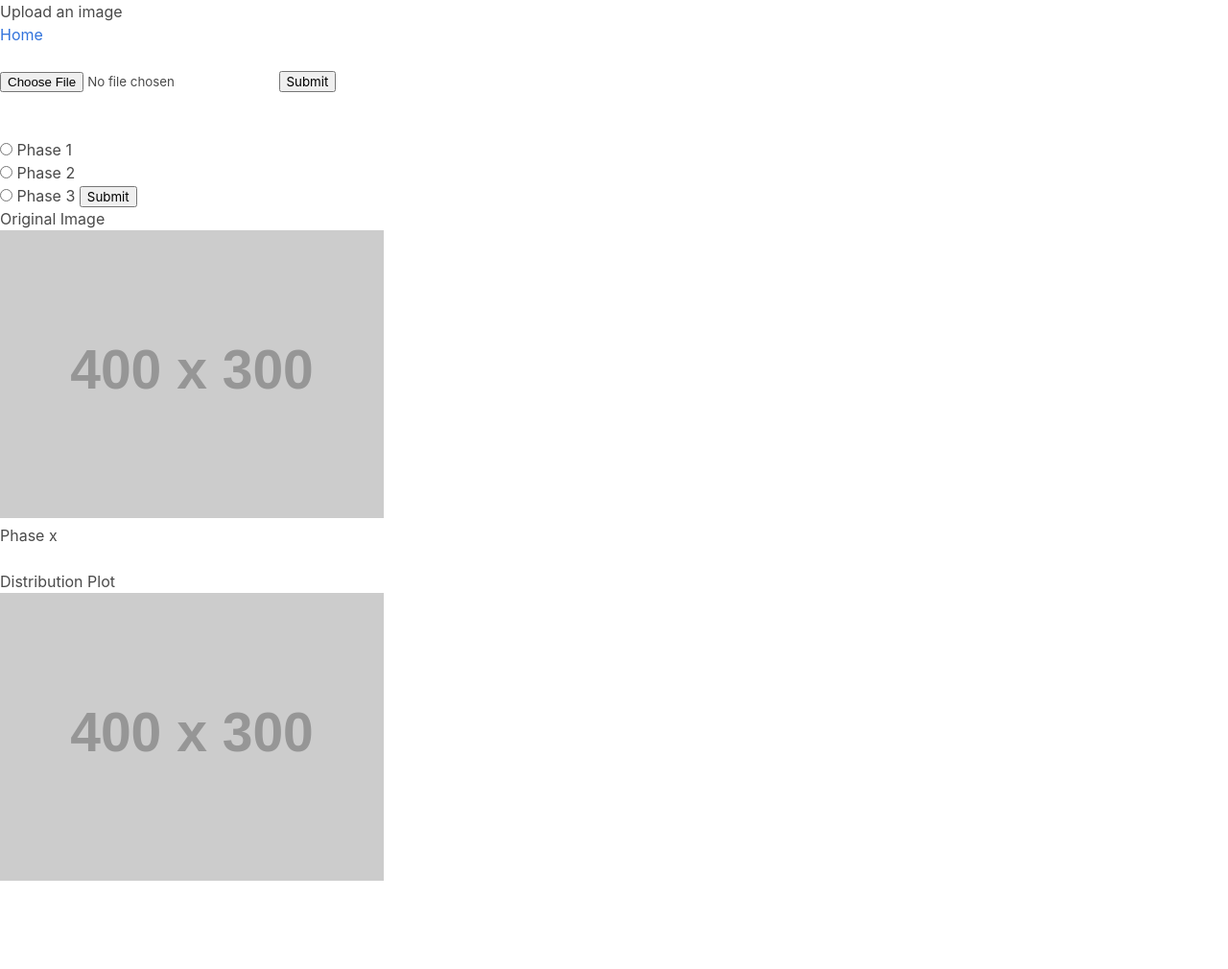
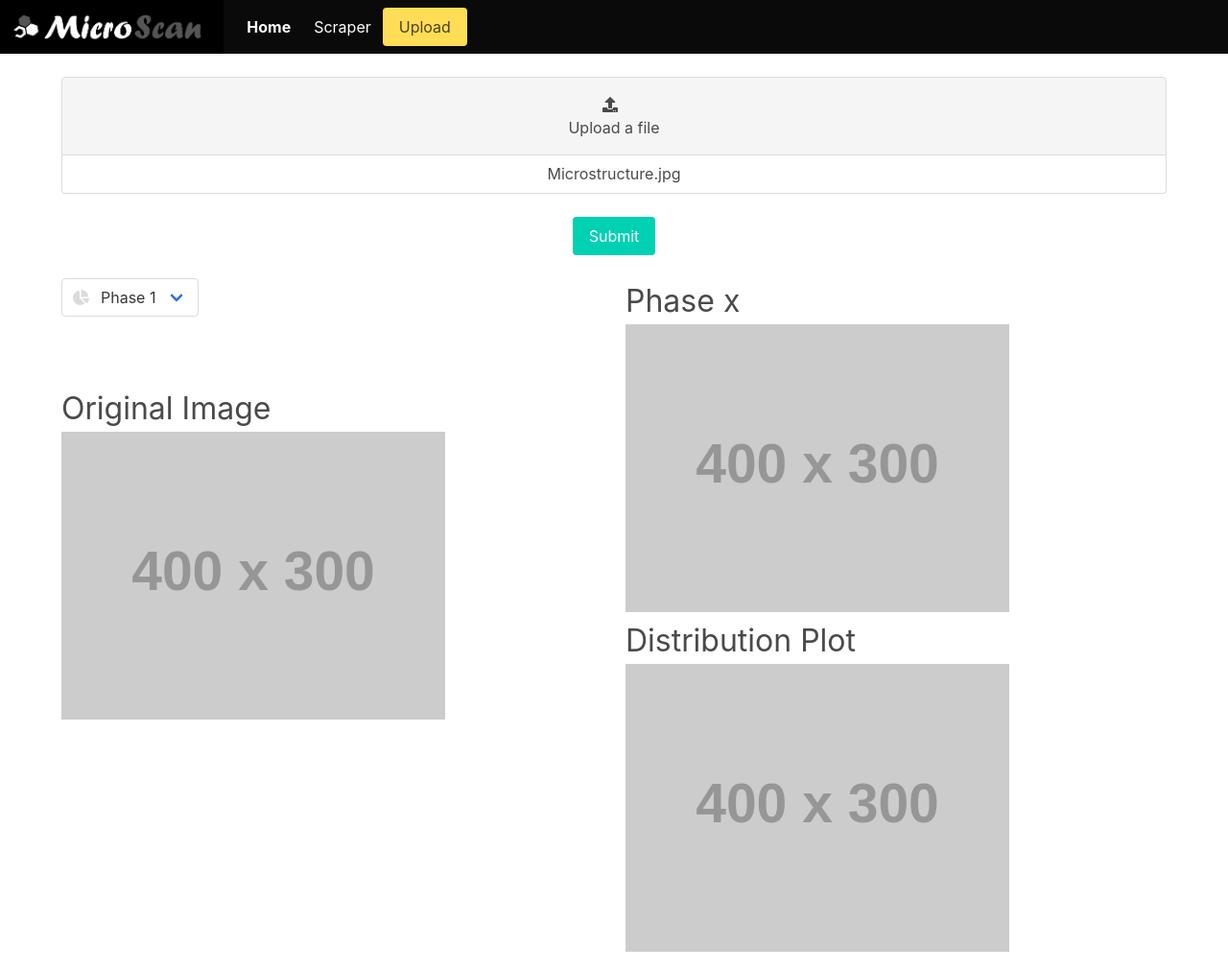
Before and after one commit to MaanavD/microscan, a Flask app: page /upload in a window 1280 px wide. Shown: the whole page at 96% size. Before the commit the page ends 918 px from the top, so only its background shows below. Run offline with Flask 2, Linux system fonts and the light colour scheme; grey boxes labelled with a size stand in for pictures from a placeholder-image service; some libraries are stand-ins or nearby versions.

Commit message:
Made UI changes to upload page

```diff
--- a/flaskapp/main.py
+++ b/flaskapp/main.py
@@ -21,7 +21,6 @@ def about():
 def upload():
     if request.method == 'POST' and 'photo' in request.files:
         filename = photos.save(request.files['photo'])
-
         return render_template('about.html', phase_img = "../static/img/dog.jpg")
     return render_template('about.html')
 
--- a/flaskapp/templates/about.html
+++ b/flaskapp/templates/about.html
@@ -10,34 +10,110 @@
 
 <body>
     <div>
-        <h1>Upload an image</h1>
-        <a href="{{ url_for('home') }}">Home</a>
+        <nav class="navbar is-black" role="navigation" aria-label="main navigation">
+            <div class="navbar-brand">
+              <a class="navbar-item">
+                <img src="./../static/Logo2.png">
+              </a>
+
+              <a role="button" class="navbar-burger burger" aria-label="menu" aria-expanded="false" data-target="navbarBasicExample">
+                <span aria-hidden="true"></span>
+                <span aria-hidden="true"></span>
+                <span aria-hidden="true"></span>
+              </a>
+            </div>
+
+            <div id="navbarBasicExample" class="navbar-menu">
+              <div class="navbar-start navbar-item">
+                <a href="{{ url_for('home') }}" class="navbar-item">
+                    <strong>Home</strong>
+                  </a>
+                  <a href="{{ url_for('home') }}" class="navbar-item">
+                    Scraper
+                  </a>
+                <a href="{{ url_for('about') }}" class="button is-warning">
+                    Upload
+                </a>
+              </div>
+            </div>
+          </nav>
+          <div class="container">
+
+
+        <div class="has-text-centered">
+            <br>
+            <form action="{{ url_for('upload') }}" method="POST" enctype="multipart/form-data">
+                <div id="file-js-example" class="file has-name is-boxed is-fullwidth">
+                    <label class=" file-label">
+                      <input class="file-input" type="file" name="resume">
+                      <span class="file-cta">
+                        <span class="file-icon">
+                          <i class="fas fa-upload"></i>
+                        </span>
+                        <span class="file-label">
+                          Upload a file
+                        </span>
+                      </span>
+                      <span class="file-name has-text-centered">
+                        Microstructure.jpg
+                      </span>
+                    </label>
+                  </div>
+                  <br>
+                <input class="button is-primary" type="submit"/>
+            </form>
+        </div>
         <br>
-        <br>
-        <form action="{{ url_for('upload') }}" method="POST" enctype="multipart/form-data">
-            <input type="file" name="photo" />
-            <input type="submit" />
-        </form>
-        <br>
-        <br>
-        <form action="{{ url_for('click') }}" method="POST" enctype="multipart/form-data">
-            <input type="radio" name="option" id="phase1" value="phase1"> Phase 1<br>
-            <input type="radio" name="option" id="phase2" value="phase2"> Phase 2<br>
-            <input type="radio" name="option" id="phase3" value="phase3"> Phase 3
-            <input type="submit" />
-        </form>
+        <div class="columns">
+            <div class="column">
+                <form action="{{ url_for('click') }}" method="POST" enctype="multipart/form-data">
+                    <div class="field">
+                        <p class="control has-icons-left">
+                          <span class="select">
+                            <select>
+                              <option>Phase 1</option>
+                              <option>Phase 2</option>
+                              <option>Phase 3</option>
+                            </select>
+                          </span>
+                          <span class="icon is-small is-left">
+                            <i class="fas fa-chart-pie"></i>
+                          </span>
+                        </p>
+                      </div>
+                </form>
+                <br><br><br>
+                <h1 class="is-size-3">Original Image</h1>
+                <img src="https://via.placeholder.com/400x300.png" />
+            </div>
+            <div class="column">
+                <h1 class="is-size-3">Phase x</h1>
+                <img src="https://via.placeholder.com/400x300.png" />
+
+                <img src="{{ phase_img }}" alt=""/>
+                <h1 class="is-size-3">Distribution Plot</h1>
+        <img src="https://via.placeholder.com/400x300.png" />
+            </div>
+
+        </div>
     </div>
     <div>
-        <h1>Original Image</h1>
-        <img src="https://via.placeholder.com/400x300.png" />
-        <h1>Phase x</h1>
-        <img src="{{ phase_img }}" alt=""/>
+
+
 
     </div>
     <div>
-        <h1>Distribution Plot</h1>
-        <img src="https://via.placeholder.com/400x300.png" />
+
     </div>
+</div>
 </body>
-
+<script>
+    const fileInput = document.querySelector('#file-js-example input[type=file]');
+    fileInput.onchange = () => {
+      if (fileInput.files.length > 0) {
+        const fileName = document.querySelector('#file-js-example .file-name');
+        fileName.textContent = fileInput.files[0].name;
+      }
+    }
+  </script>
 </html>
```
Also changed, not shown: flaskapp/static/img/GT_1.jpg (added), flaskapp/static/img/paymentConfirmation.png (deleted).
